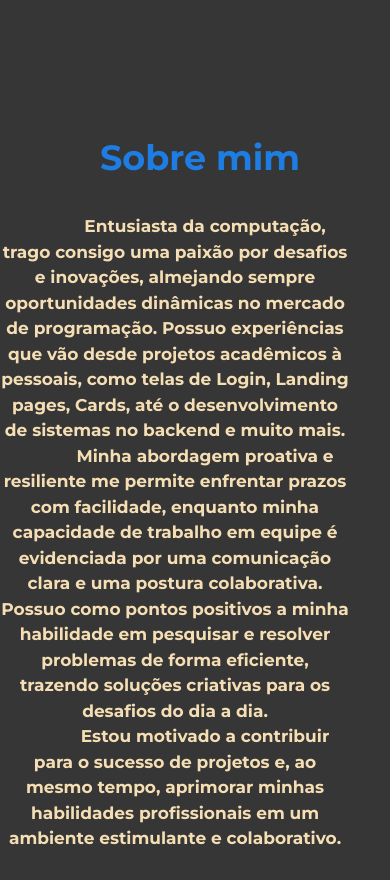
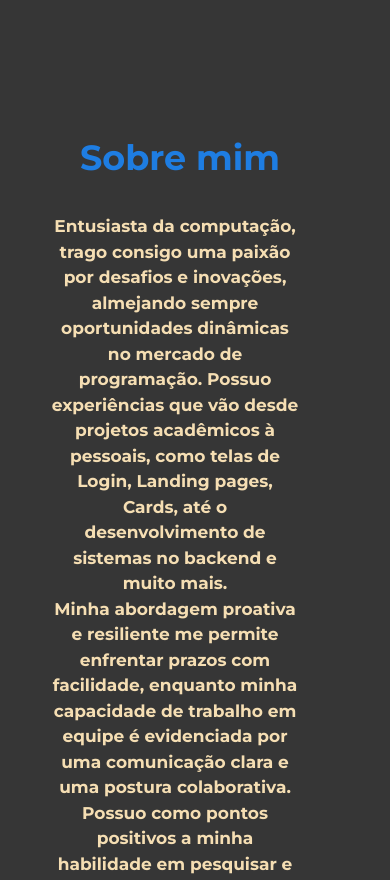
Before and after one commit to babucc/Meu-Portfolio, a plain HTML site: page index.html in a window 390 px wide. Shown: the part 1120-2000 px from the top of the page. Drawn offline with Linux system fonts and the light colour scheme.

Commit message:
Alteração do CSS

```diff
--- a/index.css
+++ b/index.css
@@ -4,7 +4,7 @@
     padding: 0;
   }
 
-  body {
+  body{
     font-family: 'Montserrat', sans-serif;
     font-size: 16px;
     line-height: 1.5;
@@ -12,6 +12,7 @@
     color: rgb(0, 0, 0);
     background-size: cover;
     font-weight: 800;
+    overflow-x: hidden;
   }
 
   header{
@@ -302,7 +303,25 @@
     #sobre-mim p{
       display: flex;
       text-align: center;
-      width: 350px;
+      width: 300px;
+      padding-left: 90px;
+      text-indent: 0;
+    }
+  }
+
+  @media (max-width: 390px){
+    #sobre-mim p{
+      display: flex;
+      text-align: center;
+      width: 300px;
+      padding-left: 50px;
+      text-indent: 0;
+    }
+  }
+
+  @media (max-width: 390px){
+    .titulo-sobre{
+      padding-right: 40px;
     }
   }
 
@@ -314,3 +333,9 @@
       flex-direction: column;
     }
   }
+
+  @media (max-width: 450px){
+    .texto-home{
+      padding-left: 10px;
+    }
+  }
```
